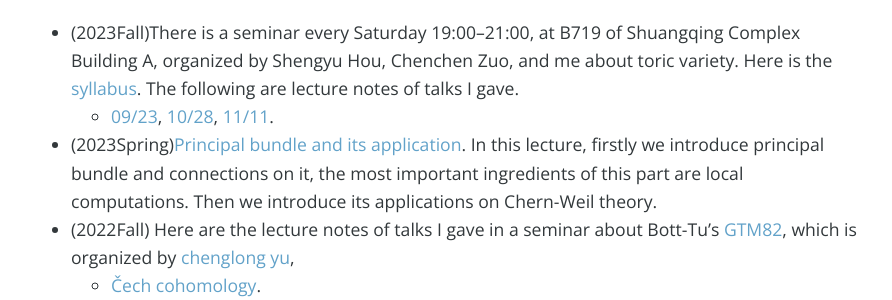
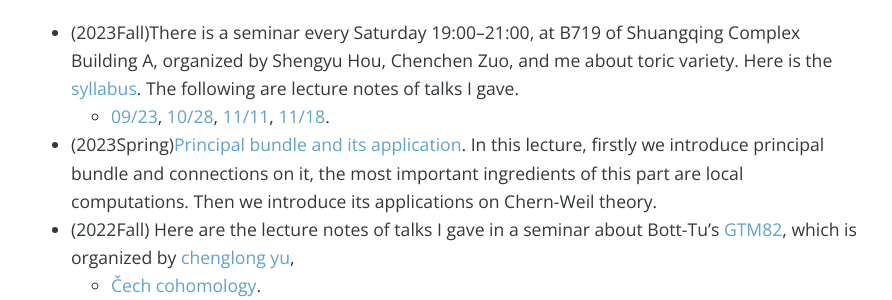
Before and after one commit to bowenl-math/bowenl-math.github.io, a Jekyll site: the page built from index.md, in a window 1280 px wide and 900 px high, scrolled down 487 px. Shown: the part 156-456 px from the top of the window, without its empty margins (193-1085 px from the left). Built offline with Jekyll 4.4.1, drawn with Linux system fonts in a browser that asks for light colours; nearby versions of some CDN libraries; our own code applies the rules of GitHub Pages for plain Markdown files; the list of posts is cut into pages by our own code; comment, search, counter and statistics services are not loaded.

Commit message:
update1117

```diff
--- a/index.md
+++ b/index.md
@@ -6,7 +6,7 @@ My email is liubw22 [at] mails.tsinghua.edu.cn, and my workstation is S103 at C7
 
 ### Seminars
 * (2023Fall)There is a seminar every Saturday 19:00--21:00, at B719 of Shuangqing Complex Building A, organized by Shengyu Hou, Chenchen Zuo, and me about toric variety. Here is the [syllabus](notes/2023Fall/toric/syllabus.pdf). The following are lecture notes of talks I gave.
-   - [09/23](notes/2023Fall/toric/09-23.pdf), [10/28](notes/2023Fall/toric/10-28.pdf), [11/11](notes/2023Fall/toric/11-11.pdf).
+   - [09/23](notes/2023Fall/toric/09-23.pdf), [10/28](notes/2023Fall/toric/10-28.pdf), [11/11](notes/2023Fall/toric/11-11.pdf), [11/18](notes/2023Fall/toric/11-18.pdf).
 * (2023Spring)[Principal bundle and its application](notes/2023Spring/geometry_of_principal_bundle.pdf). In this lecture, firstly we introduce principal bundle and connections on it, the most important ingredients of this part are local computations. Then we introduce its applications on Chern-Weil theory.
 * (2022Fall) Here are the lecture notes of talks I gave in a seminar about Bott-Tu's [GTM82](https://link.springer.com/book/10.1007/978-1-4757-3951-0), which is organized by [chenglong yu](https://chenglongyu.github.io/),
    - [Čech cohomology](notes/2022Fall/Cech_cohomology.pdf).
```
Also changed, not shown: 2 other files.
